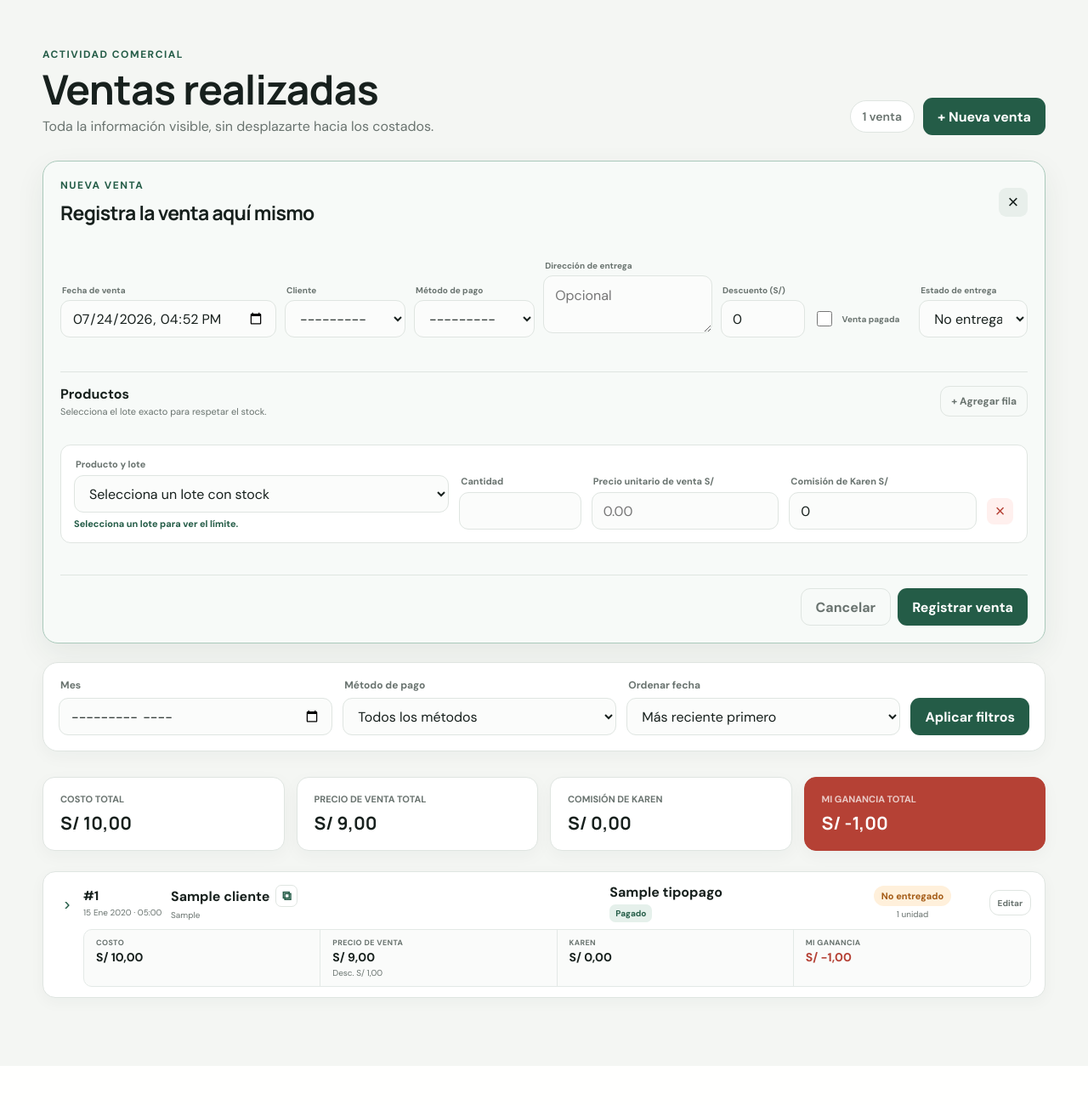
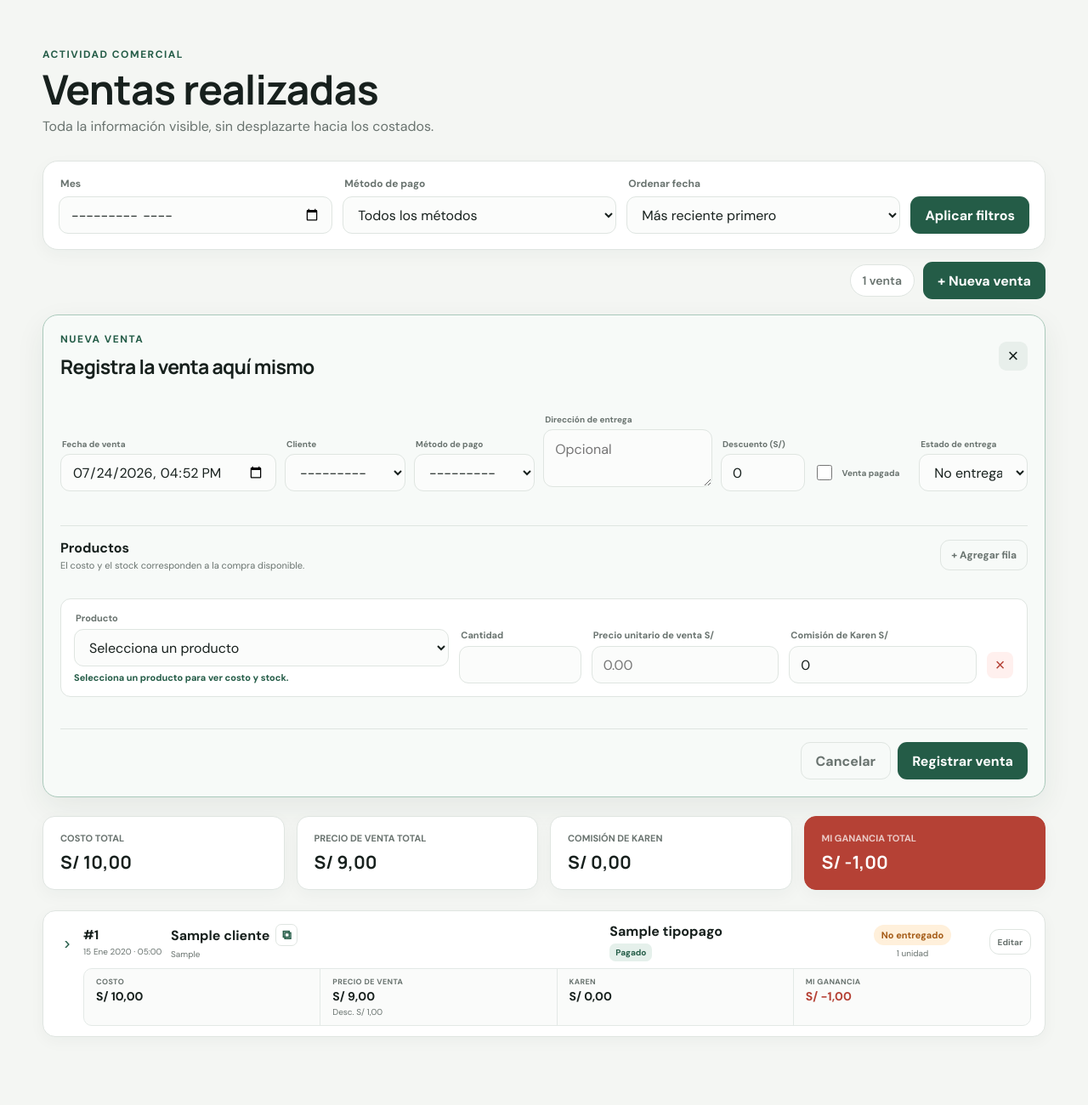
Before and after one commit to AlejandroPhoccoTapia/tienda, a Django app: page /ventas/nueva/ in a window 1280 px wide. Shown: the part 72-1372 px from the top of the page at 85% size. Before the commit the page ends 1258 px from the top, so only its background shows below. Run offline with Django 5.2, Linux system fonts and the light colour scheme; tables that the repository leaves empty hold one stand-in row (values such as "Sample post").

Commit message:
Reordenar controles y compactar selector de productos

```diff
--- a/negocio/forms.py
+++ b/negocio/forms.py
@@ -55,11 +55,10 @@
 
 class LoteChoiceField(forms.ModelChoiceField):
     def label_from_instance(self, lote):
-        codigo = lote.paquete.codigo_seguimiento or f"Paquete #{lote.paquete_id}"
         return (
-            f"{lote.producto.nombre} · Lote #{lote.id} ({codigo}) · "
-            f"Costo S/ {lote.costo_unitario_soles:.2f} · "
-            f"Disponible: {lote.stock_disponible}"
+            f"{lote.producto.nombre} · "
+            f"S/{lote.costo_unitario_soles:.2f} · "
+            f"Stock {lote.stock_disponible}"
         )
 
 
@@ -265,8 +264,8 @@
 class DetalleVentaForm(forms.ModelForm):
     inventario_lote = LoteChoiceField(
         queryset=InventarioLote.objects.none(),
-        label="Producto y lote",
-        empty_label="Selecciona un lote con stock",
+        label="Producto",
+        empty_label="Selecciona un producto",
         widget=LoteSelect,
     )
     comision_karen = forms.DecimalField(
@@ -328,7 +327,7 @@
         if lote and cantidad and cantidad > lote.stock_disponible:
             self.add_error(
                 "cantidad",
-                f"Solo hay {lote.stock_disponible} unidades disponibles en este lote.",
+                f"Solo hay {lote.stock_disponible} unidades disponibles de esta opción.",
             )
         return cleaned_data
 
--- a/static/css/app.css
+++ b/static/css/app.css
@@ -432,6 +432,24 @@
   gap: 14px;
   margin-bottom: 24px;
 }
+.sales-workspace {
+  display: flex;
+  flex-direction: column;
+}
+.sales-workspace .sales-filters {
+  order: 1;
+  margin-bottom: 14px;
+}
+.sales-list-toolbar {
+  display: flex;
+  order: 2;
+  align-items: center;
+  justify-content: flex-end;
+  gap: 10px;
+  margin-bottom: 18px;
+}
+.sales-workspace .inline-sale-creator { order: 3; }
+.sales-workspace .sales-summary { order: 4; }
 .sales-summary article {
   padding: 18px 20px;
   border: 1px solid var(--line);
--- a/static/js/forms.js
+++ b/static/js/forms.js
@@ -219,10 +219,10 @@
       const stock = Number(option?.dataset.stock);
       if (option?.value && Number.isFinite(stock)) {
         quantity.max = stock;
-        hint.textContent = `Costo del lote: S/ ${option.dataset.cost} · Máximo disponible: ${stock}`;
+        hint.textContent = `Costo S/${option.dataset.cost} · Stock ${stock}`;
       } else {
         quantity.removeAttribute("max");
-        hint.textContent = "Selecciona un lote para ver el límite.";
+        hint.textContent = "Selecciona un producto para ver costo y stock.";
       }
     };
 
@@ -266,7 +266,7 @@
     if (!quantity || !hint) return;
     if (option?.value && Number.isFinite(stock)) {
       quantity.max = stock;
-      hint.textContent = `Costo del lote: S/ ${option.dataset.cost} · Máximo disponible: ${stock}`;
+      hint.textContent = `Costo S/${option.dataset.cost} · Stock ${stock}`;
     } else {
       quantity.removeAttribute("max");
     }
--- a/templates/negocio/ventas.html
+++ b/templates/negocio/ventas.html
@@ -7,12 +7,9 @@
     <h1>Ventas realizadas</h1>
     <p class="subtitle">Toda la información visible, sin desplazarte hacia los costados.</p>
   </div>
-  <div class="heading-actions">
-    <span class="count-pill">{{ ventas|length }} venta{{ ventas|length|pluralize }}</span>
-    <button class="button primary" type="button" data-panel-target="new-sale-panel">+ Nueva venta</button>
-  </div>
 </section>
 
+<div class="sales-workspace">
 <section class="inline-sale-creator" id="new-sale-panel" {% if not formulario_venta_abierto %}hidden{% endif %}>
   <div class="inline-panel-heading">
     <div>
@@ -39,7 +36,7 @@
       {% endfor %}
     </div>
     <div class="inline-panel-subheading">
-      <div><strong>Productos</strong><small>Selecciona el lote exacto para respetar el stock.</small></div>
+      <div><strong>Productos</strong><small>El costo y el stock corresponden a la compra disponible.</small></div>
       <button class="button small ghost" id="add-sale-line" type="button">+ Agregar fila</button>
     </div>
     <div id="sale-lines" class="sale-lines compact-lines">
@@ -48,7 +45,7 @@
           {% for field in detalle.form %}
             <label class="{% if field.name == 'inventario_lote' %}lot-select-field{% endif %}">
               <span>{{ field.label }}</span>{{ field }}
-              {% if field.name == "inventario_lote" %}<small class="lot-stock-hint">Selecciona un lote para ver el límite.</small>{% endif %}
+              {% if field.name == "inventario_lote" %}<small class="lot-stock-hint">Selecciona un producto para ver costo y stock.</small>{% endif %}
               {% for error in field.errors %}<em>{{ error }}</em>{% endfor %}
             </label>
           {% endfor %}
@@ -65,7 +62,7 @@
 
 <template id="sale-line-template">
   <div class="sale-line" data-detail-index="__D__">
-    <label class="lot-select-field"><span>Producto y lote</span><select name="detalle-__D__-inventario_lote" required><option value="">Selecciona un lote con stock</option>{% for lote in lotes_disponibles %}<option value="{{ lote.id }}" data-stock="{{ lote.stock_disponible }}" data-cost="{{ lote.costo_unitario_soles|floatformat:2 }}">{{ lote.producto.nombre }} · Lote #{{ lote.id }} ({{ lote.paquete.codigo_seguimiento|default:"Sin seguimiento" }}) · Costo S/ {{ lote.costo_unitario_soles|floatformat:2 }} · Disponible: {{ lote.stock_disponible }}</option>{% endfor %}</select><small class="lot-stock-hint">Selecciona un lote para ver el límite.</small></label>
+    <label class="lot-select-field"><span>Producto</span><select name="detalle-__D__-inventario_lote" required><option value="">Selecciona un producto</option>{% for lote in lotes_disponibles %}<option value="{{ lote.id }}" data-stock="{{ lote.stock_disponible }}" data-cost="{{ lote.costo_unitario_soles|floatformat:2 }}">{{ lote.producto.nombre }} · S/{{ lote.costo_unitario_soles|floatformat:2 }} · Stock {{ lote.stock_disponible }}</option>{% endfor %}</select><small class="lot-stock-hint">Selecciona un producto para ver costo y stock.</small></label>
     <label><span>Cantidad</span><input type="number" name="detalle-__D__-cantidad" min="1" step="1" required></label>
     <label><span>Precio unitario S/</span><input type="number" name="detalle-__D__-precio_unitario_venta" min="0" step="0.01" placeholder="0.00" required></label>
     <label><span>Comisión Karen S/</span><input type="number" name="detalle-__D__-comision_karen" min="0" step="0.01" value="0"></label>
@@ -93,12 +90,18 @@
   {% if mes_seleccionado or pago_seleccionado or orden_seleccionado == "antigua" %}<a class="button ghost" href="{% url 'negocio:ventas' %}">Limpiar</a>{% endif %}
 </form>
 
+<div class="sales-list-toolbar">
+  <span class="count-pill">{{ ventas|length }} venta{{ ventas|length|pluralize }}</span>
+  <button class="button primary" type="button" data-panel-target="new-sale-panel">+ Nueva venta</button>
+</div>
+
 <section class="sales-summary" aria-label="Totales de las ventas filtradas">
   <article><span>Costo total</span><strong>S/ {{ resumen.costo_total|floatformat:2 }}</strong></article>
   <article><span>Precio de venta total</span><strong>S/ {{ resumen.precio_venta_total|floatformat:2 }}</strong></article>
   <article><span>Comisión de Karen</span><strong>S/ {{ resumen.comision_karen_total|floatformat:2 }}</strong></article>
   <article class="profit-summary {% if resumen.mi_ganancia_total < 0 %}negative{% endif %}"><span>Mi ganancia total</span><strong>S/ {{ resumen.mi_ganancia_total|floatformat:2 }}</strong></article>
 </section>
+</div>
 
 {% if ventas %}
   <section class="sales-list">
@@ -148,13 +151,13 @@
 
         <div class="sale-detail" id="sale-detail-{{ venta.id }}" {% if venta_abierta != venta.id|stringformat:'s' %}hidden{% endif %}>
           <div class="sale-products-toolbar">
-            <div><strong>Productos de la venta</strong><small>Edita únicamente lote, cantidad, precio o comisión.</small></div>
+            <div><strong>Productos de la venta</strong><small>Edita únicamente producto, cantidad, precio o comisión.</small></div>
             <button class="button tiny ghost" type="button" data-panel-target="add-product-{{ venta.id }}">+ Producto</button>
           </div>
 
           <form class="inline-edit-panel product-inline-form" id="add-product-{{ venta.id }}" action="{% url 'negocio:venta_producto_agregar' venta.id %}" method="post" hidden>
             {% csrf_token %}
-            {% for field in venta.form_producto_nuevo %}<label class="{% if field.name == 'inventario_lote' %}lot-select-field{% endif %}"><span>{{ field.label }}</span>{{ field }}{% if field.name == "inventario_lote" %}<small class="lot-stock-hint">Selecciona un lote para ver el límite.</small>{% endif %}</label>{% endfor %}
+            {% for field in venta.form_producto_nuevo %}<label class="{% if field.name == 'inventario_lote' %}lot-select-field{% endif %}"><span>{{ field.label }}</span>{{ field }}{% if field.name == "inventario_lote" %}<small class="lot-stock-hint">Selecciona un producto para ver costo y stock.</small>{% endif %}</label>{% endfor %}
             <div class="inline-edit-actions"><button class="button tiny ghost" type="button" data-close-panel="add-product-{{ venta.id }}">Cancelar</button><button class="button tiny primary" type="submit">Agregar</button></div>
           </form>
 
@@ -172,7 +175,7 @@
             </div>
             <form class="inline-edit-panel product-inline-form" id="edit-product-{{ detalle.id }}" action="{% url 'negocio:detalle_venta_editar' detalle.id %}" method="post" hidden>
               {% csrf_token %}
-              {% for field in detalle.form_edicion %}<label class="{% if field.name == 'inventario_lote' %}lot-select-field{% endif %}"><span>{{ field.label }}</span>{{ field }}{% if field.name == "inventario_lote" %}<small class="lot-stock-hint">El stock incluye las unidades actuales de esta fila.</small>{% endif %}</label>{% endfor %}
+              {% for field in detalle.form_edicion %}<label class="{% if field.name == 'inventario_lote' %}lot-select-field{% endif %}"><span>{{ field.label }}</span>{{ field }}{% if field.name == "inventario_lote" %}<small class="lot-stock-hint">Costo y stock disponibles; incluye esta fila.</small>{% endif %}</label>{% endfor %}
               <div class="inline-edit-actions"><button class="button tiny ghost" type="button" data-close-panel="edit-product-{{ detalle.id }}">Cancelar</button><button class="button tiny primary" type="submit">Guardar</button></div>
             </form>
           {% empty %}
```
Also changed, not shown: negocio/tests.py (+4 -4 lines).
